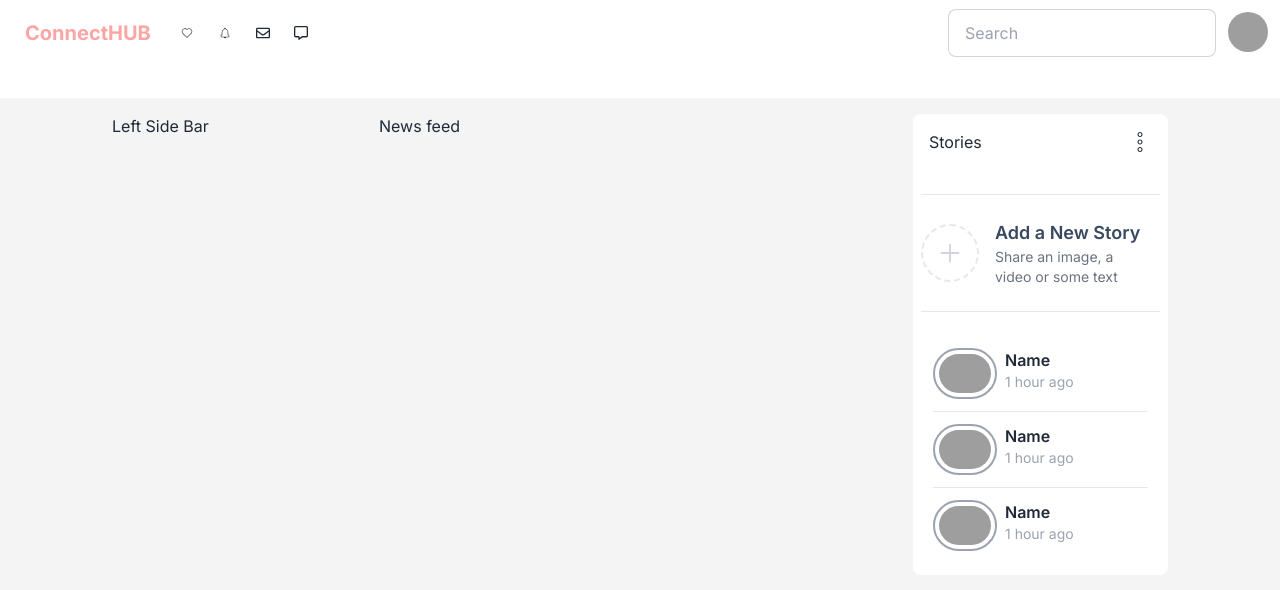
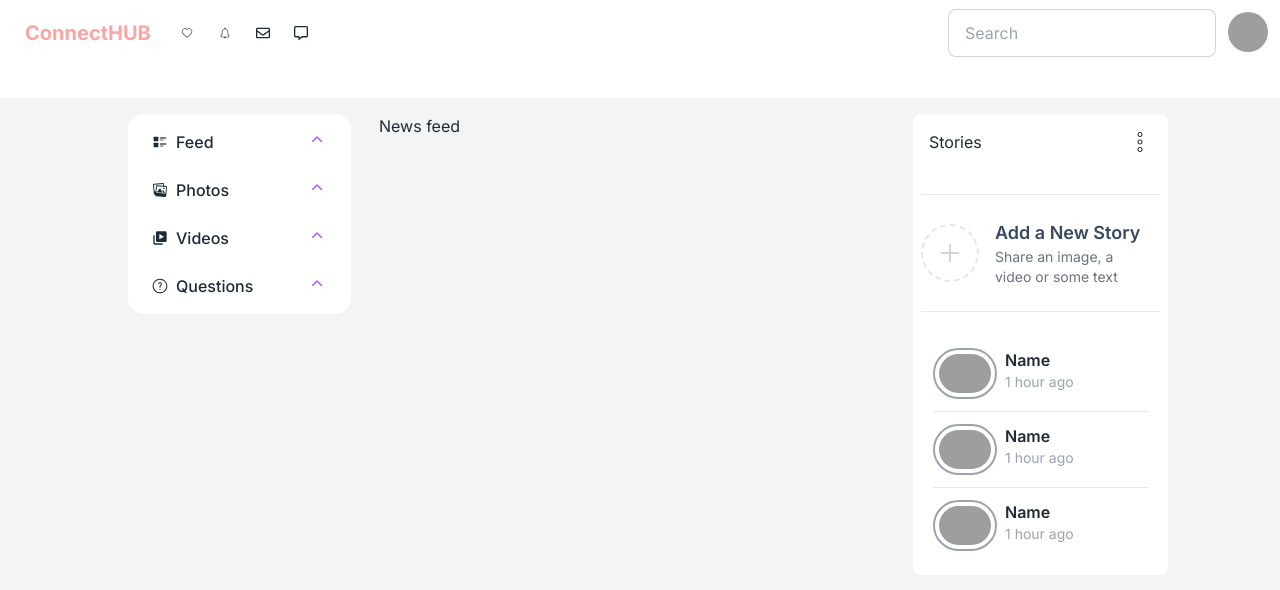
Before and after one commit to moniru005/connecthub, a Next.js app: page /home in a window 1280 px wide. Shown: the top 590 px of the page. Built offline with nearby package versions, Linux system fonts and the light colour scheme; grey boxes are pictures that could not be loaded.

Commit message:
create side menubar using headlessui by monir

```diff
--- a/package.json
+++ b/package.json
@@ -9,6 +9,8 @@
     "lint": "next lint"
   },
   "dependencies": {
+    "@headlessui/react": "^1.7.18",
+    "@heroicons/react": "^2.1.1",
     "next": "14.1.0",
     "react": "^18",
     "react-dom": "^18",
--- a/src/components/LeftSideBar/LeftSideBar.jsx
+++ b/src/components/LeftSideBar/LeftSideBar.jsx
@@ -1,29 +1,13 @@
 import React from 'react';
 import { IconBase } from 'react-icons';
+import SideMenu from '../SideMenu/SideMenu';
 
 const LeftSideBar = () => {
-
-    const leftSideBarData = [
-        {
-            name: 'test1',
-            icon: IconBase,
-        },
-        {
-            name: 'test2',
-            icon: IconBase,
-        },
-    ]
-
 
 
     return (
         <div>
-            <h2>Left Side Bar</h2>
-            {
-                leftSideBarData.map(data=>{
-                    console.log(data.name)
-                })
-            }
+           <SideMenu/>
         </div>
     );
 };
--- /dev/null
+++ b/src/components/SideMenu/SideMenu.jsx
@@ -0,0 +1,139 @@
+"use client";
+import { Disclosure } from "@headlessui/react";
+import { ChevronUpIcon } from "@heroicons/react/20/solid";
+import { CgFeed } from "react-icons/cg";
+import { IoIosImages } from "react-icons/io";
+import { BiSolidVideos } from "react-icons/bi";
+import { GoQuestion } from "react-icons/go";
+
+export default function SideMenu() {
+  return (
+    <div className="w-full px-4 ">
+      <div className="mx-auto w-full max-w-md rounded-2xl bg-white p-2">
+
+        <Disclosure>
+          {({ open }) => (
+            <>
+              <Disclosure.Button className="flex w-full justify-between rounded-lg  px-4 py-2 text-left text-md font-medium ">
+                <div className="flex flex-row gap-2 items-center">
+                <CgFeed />
+                <span>Feed</span>
+                </div>
+                <ChevronUpIcon
+                  className={`${
+                    open ? "rotate-180 transform" : ""
+                  } h-5 w-5 text-purple-500`}
+                />
+              </Disclosure.Button>
+
+              <Disclosure.Panel className="px-4 pb-2 pt-4 text-sm text-gray-500">
+                <div className="flex flex-col gap-y-2 justify-start text-sm ">
+                  <button className="flex justify-start hover:bg-slate-300 hover:w-full w-full px-4 py-1 rounded">
+                    Trending
+                  </button>
+                  <button className="flex justify-start hover:bg-slate-300 hover:w-full w-full px-4 py-1 rounded">
+                    Popular
+                  </button>
+                  <button className="flex justify-start hover:bg-slate-300 hover:w-full w-full px-4 py-1 rounded">
+                    Following
+                  </button>
+                </div>
+              </Disclosure.Panel>
+            </>
+          )}
+        </Disclosure>
+
+        <Disclosure as="div" className="mt-2">
+          {({ open }) => (
+            <>
+              <Disclosure.Button className="flex w-full justify-between rounded-lg  px-4 py-2 text-left text-md font-medium ">
+                <div className="flex flex-row gap-2 items-center">
+                <IoIosImages/>
+                <span>Photos</span>
+                </div>
+                <ChevronUpIcon
+                  className={`${
+                    open ? "rotate-180 transform" : ""
+                  } h-5 w-5 text-purple-500`}
+                />
+              </Disclosure.Button>
+              <Disclosure.Panel className="px-4 pb-2 pt-4 text-sm text-gray-500">
+              <div className="flex flex-col gap-y-2 justify-start text-sm ">
+                  <button className="flex justify-start hover:bg-slate-300 hover:w-full w-full px-4 py-1 rounded">
+                    Album
+                  </button>
+                  <button className="flex justify-start hover:bg-slate-300 hover:w-full w-full px-4 py-1 rounded">
+                    Recent Photos
+                  </button>
+
+                </div>
+              </Disclosure.Panel>
+            </>
+          )}
+        </Disclosure>
+
+        <Disclosure as="div" className="mt-2">
+          {({ open }) => (
+            <>
+              <Disclosure.Button className="flex w-full justify-between rounded-lg  px-4 py-2 text-left text-md font-medium ">
+                <div className="flex flex-row gap-2 items-center">
+                <BiSolidVideos />
+                <span>Videos</span>
+                </div>
+                <ChevronUpIcon
+                  className={`${
+                    open ? "rotate-180 transform" : ""
+                  } h-5 w-5 text-purple-500`}
+                />
+              </Disclosure.Button>
+              <Disclosure.Panel className="px-4 pb-2 pt-4 text-sm text-gray-500">
+              <div className="flex flex-col gap-y-2 justify-start text-sm ">
+                  <button className="flex justify-start hover:bg-slate-300 hover:w-full w-full px-4 py-1 rounded">
+                    Suggested
+                  </button>
+                  <button className="flex justify-start hover:bg-slate-300 hover:w-full w-full px-4 py-1 rounded">
+                    My Channel
+                  </button>
+
+                </div>
+              </Disclosure.Panel>
+            </>
+          )}
+        </Disclosure>
+
+        <Disclosure as="div" className="mt-2">
+          {({ open }) => (
+            <>
+              <Disclosure.Button className="flex w-full justify-between rounded-lg  px-4 py-2 text-left text-md font-medium ">
+                <div className="flex flex-row gap-2 items-center">
+                <GoQuestion />
+                <span>Questions</span>
+                </div>
+                <ChevronUpIcon
+                  className={`${
+                    open ? "rotate-180 transform" : ""
+                  } h-5 w-5 text-purple-500`}
+                />
+              </Disclosure.Button>
+              <Disclosure.Panel className="px-4 pb-2 pt-4 text-sm text-gray-500">
+              <div className="flex flex-col gap-y-2 justify-start text-sm ">
+                  <button className="flex justify-start hover:bg-slate-300 hover:w-full w-full px-4 py-1 rounded">
+                    Home
+                  </button>
+                  <button className="flex justify-start hover:bg-slate-300 hover:w-full w-full px-4 py-1 rounded">
+                    My Questions
+                  </button>
+                  <button className="flex justify-start hover:bg-slate-300 hover:w-full w-full px-4 py-1 rounded">
+                    Popular
+                  </button>
+
+                </div>
+              </Disclosure.Panel>
+            </>
+          )}
+        </Disclosure>
+
+      </div>
+    </div>
+  );
+}
```
Also changed, not shown: 1 other file (tests, documents, lock files or other folders).
